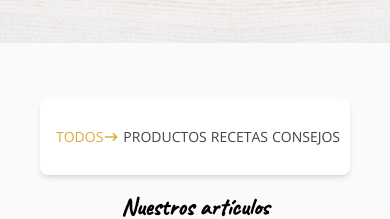
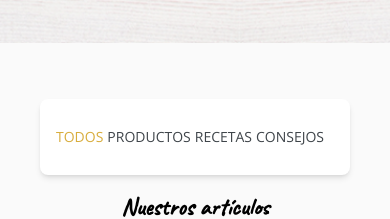
Before and after one commit to bettyrjc/meatcode, a Next.js app: page / in a window 390 px wide. Shown: the part 801-1020 px from the top of the page. Built offline with nearby package versions, Linux system fonts and the light colour scheme; no server answers.

Commit message:
:bug: fix responsive in filters

```diff
--- a/src/components/articles.tsx
+++ b/src/components/articles.tsx
@@ -17,7 +17,7 @@ const ListButton = ({ setFilter, filter, name }: any) => {
         {name}
       </button>
       {(filter === name || (filter === "*" && name === "Todos")) && (
-        <HiArrowNarrowRight className="text-yellow" />
+        <HiArrowNarrowRight className="hidden text-yellow md:block" />
       )}
     </div>
   );
```
